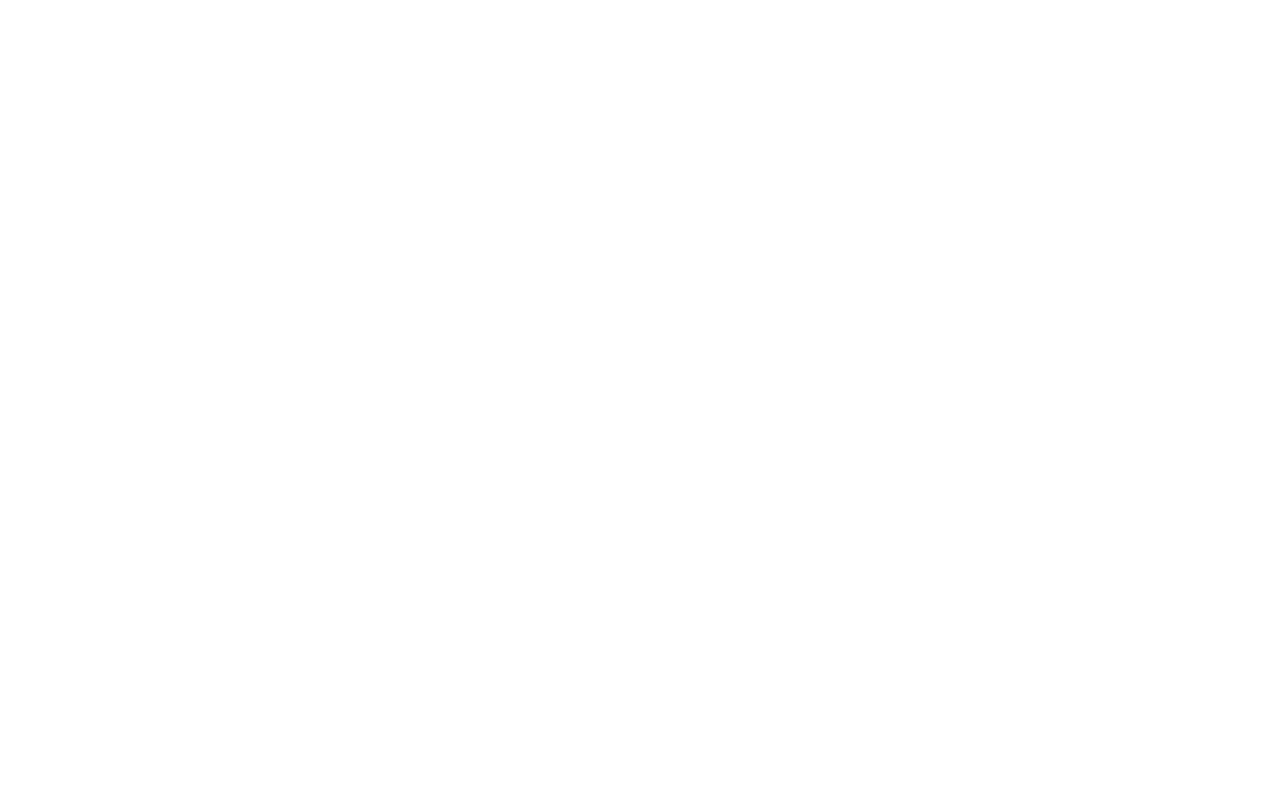
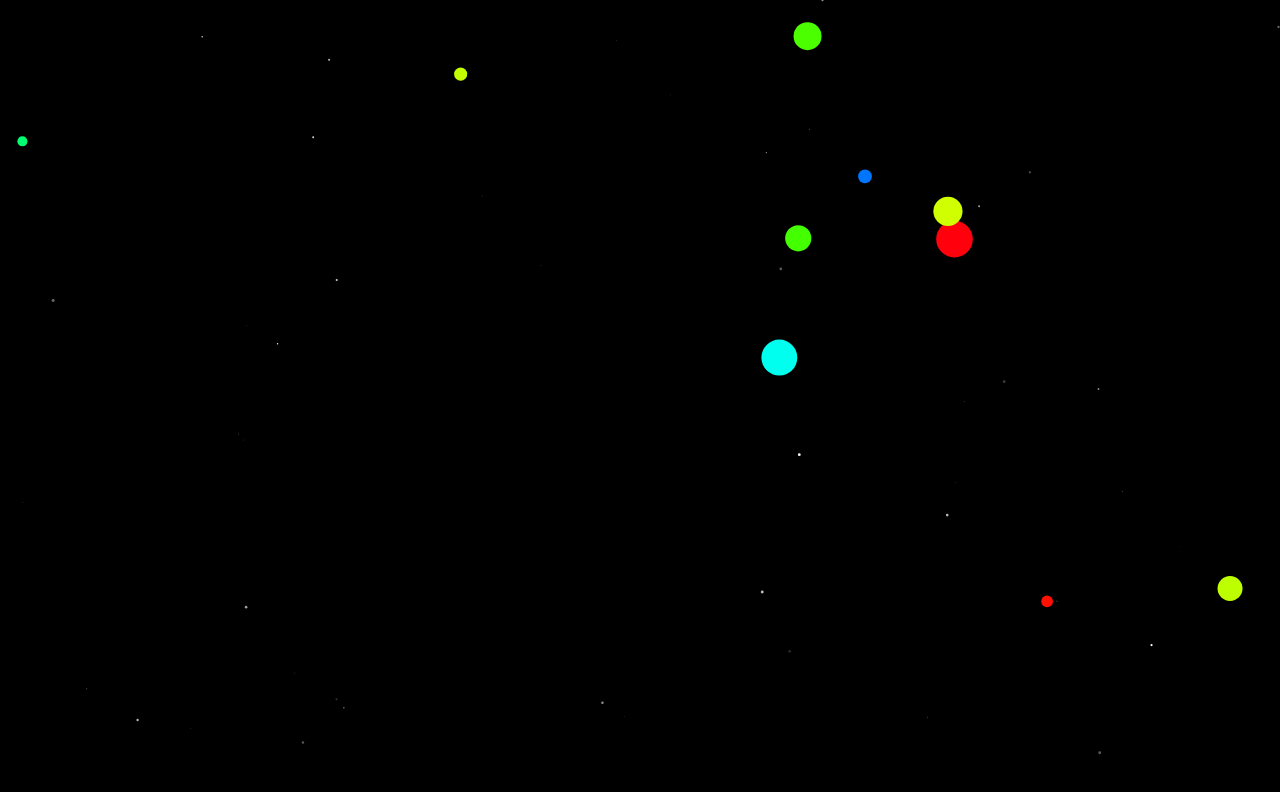
Before and after one commit to artm02/masiukiewi.cz, a plain HTML site: page main/index.html in a window 1280 px wide. Drawn offline with Linux system fonts and the light colour scheme.

Commit message:
Added planetary background v1

```diff
--- a/main/index.html
+++ b/main/index.html
@@ -3,18 +3,14 @@
 <head>
     <meta charset="UTF-8">
     <meta name="viewport" content="width=device-width, initial-scale=1.0">
-    <link rel="stylesheet" href="styles.css">
-    <title>Pixel Lab Portfolio</title>
+    <title>Procedural Space Background</title>
+    <style>
+        body, html { margin: 0; padding: 0; height: 100%; }
+        canvas { display: block; background: #000; }
+    </style>
 </head>
 <body>
-    <div id="lab">
-        <!-- Pixel art laboratory background -->
-        <div id="scientist"></div> <!-- Scientist sprite -->
-        <!-- Interactive lab stations -->
-        <div class="station" id="station1"></div>
-        <div class="station" id="station2"></div>
-        <!-- ... other stations ... -->
-    </div>
-    <script src="script.js"></script>
+    <canvas id="spaceCanvas"></canvas>
+    <script src="space.js"></script>
 </body>
 </html>
--- a/main/script.js
+++ /dev/null
@@ -1,12 +0,0 @@
-document.addEventListener("DOMContentLoaded", function() {
-    // JavaScript code for handling animations and interactions
-    const scientist = document.getElementById('scientist');
-    const stations = document.querySelectorAll('.station');
-
-    stations.forEach(station => {
-        station.addEventListener('click', function() {
-            // Move scientist to clicked station and play interaction animation
-            // Open popup window with content
-        });
-    });
-});
--- /dev/null
+++ b/main/space.js
@@ -0,0 +1,134 @@
+const canvas = document.getElementById('spaceCanvas');
+const ctx = canvas.getContext('2d');
+const planets = [];
+const shootingStars = [];
+const twinklingStars = [];
+const maxPlanets = 10;
+const maxShootingStars = 5;
+const maxTwinklingStars = 50; // Adjust for sparsity of twinkling stars
+let mouseX = window.innerWidth / 2;
+let mouseY = window.innerHeight / 2;
+
+canvas.addEventListener('mousemove', function(event) {
+    mouseX = event.clientX;
+    mouseY = event.clientY;
+});
+
+function resizeCanvas() {
+    canvas.width = window.innerWidth;
+    canvas.height = window.innerHeight;
+    generatePlanets();
+    initializeTwinklingStars();
+}
+
+function generatePlanets() {
+    planets.length = 0; // Clear existing planets
+    for (let i = 0; i < maxPlanets; i++) {
+        planets.push({
+            x: Math.random() * canvas.width,
+            y: Math.random() * canvas.height,
+            radius: Math.random() * (20 - 5) + 5,
+            color: `hsl(${Math.random() * 360}, 100%, 50%)`
+        });
+    }
+}
+
+function calculateParallaxPosition(x, y, depth) {
+    const movementFactor = 0.05 * depth;
+    const deltaX = (mouseX - window.innerWidth / 2) * movementFactor;
+    const deltaY = (mouseY - window.innerHeight / 2) * movementFactor;
+    return { x: x + deltaX, y: y + deltaY };
+}
+
+function drawPlanet(planet) {
+    const newPos = calculateParallaxPosition(planet.x, planet.y, 1);
+    ctx.fillStyle = planet.color;
+    ctx.beginPath();
+    ctx.arc(newPos.x, newPos.y, planet.radius, 0, Math.PI * 2);
+    ctx.fill();
+}
+
+function maybeGenerateShootingStar() {
+    if (shootingStars.length < maxShootingStars && Math.random() < 0.01) {
+        shootingStars.push({
+            x: Math.random() * canvas.width,
+            y: 0,
+            length: Math.random() * (80 - 30) + 30,
+            angle: Math.PI / 4,
+        });
+    }
+}
+
+function updateShootingStars() {
+    shootingStars.forEach(star => {
+        star.x += Math.cos(star.angle) * 10;
+        star.y += Math.sin(star.angle) * 10;
+    });
+    // Remove off-screen shooting stars
+    for (let i = shootingStars.length - 1; i >= 0; i--) {
+        if (shootingStars[i].x > canvas.width || shootingStars[i].y > canvas.height) {
+            shootingStars.splice(i, 1);
+        }
+    }
+}
+
+function drawShootingStar(star) {
+    const startPos = calculateParallaxPosition(star.x, star.y, 0.5);
+    const endPos = calculateParallaxPosition(star.x - Math.cos(star.angle) * star.length, star.y - Math.sin(star.angle) * star.length, 0.5);
+    ctx.strokeStyle = 'white';
+    ctx.lineWidth = 2;
+    ctx.beginPath();
+    ctx.moveTo(startPos.x, startPos.y);
+    ctx.lineTo(endPos.x, endPos.y);
+    ctx.stroke();
+}
+
+function initializeTwinklingStars() {
+    twinklingStars.length = 0; // Clear existing stars
+    for (let i = 0; i < maxTwinklingStars; i++) {
+        twinklingStars.push({
+            x: Math.random() * canvas.width,
+            y: Math.random() * canvas.height,
+            radius: Math.random() * 1.5,
+            opacity: Math.random()
+        });
+    }
+}
+
+function updateTwinklingStars() {
+    twinklingStars.forEach(star => {
+        star.opacity += (Math.random() - 0.5) * 0.02; // Adjust for slower twinkling
+        star.opacity = Math.max(0, Math.min(1, star.opacity)); // Clamp opacity between 0 and 1
+    });
+}
+
+function drawTwinklingStar(star) {
+    const newPos = calculateParallaxPosition(star.x, star.y, 0.3);
+    ctx.fillStyle = `rgba(255, 255, 255, ${star.opacity})`;
+    ctx.beginPath();
+    ctx.arc(newPos.x, newPos.y, star.radius, 0, Math.PI * 2);
+    ctx.fill();
+}
+
+function drawTwinklingStars() {
+    twinklingStars.forEach(drawTwinklingStar);
+}
+
+function draw() {
+    ctx.clearRect(0, 0, canvas.width, canvas.height);
+    planets.forEach(drawPlanet);
+    shootingStars.forEach(drawShootingStar);
+    drawTwinklingStars();
+}
+
+function update() {
+    maybeGenerateShootingStar();
+    updateShootingStars();
+    updateTwinklingStars(); // Update the twinkling effect
+    draw();
+    requestAnimationFrame(update);
+}
+
+window.addEventListener('resize', resizeCanvas, false);
+resizeCanvas();
+update();
--- a/main/styles.css
+++ /dev/null
@@ -1,12 +0,0 @@
-#lab {
-    /* Styling for lab background */
-}
-#scientist {
-    /* Styling for scientist sprite */
-}
-.station {
-    /* Styling for lab stations */
-}
-@media (max-width: 768px) {
-    /* Responsive styling for mobile devices */
-}
```
Also changed, not shown: 1 other file.
